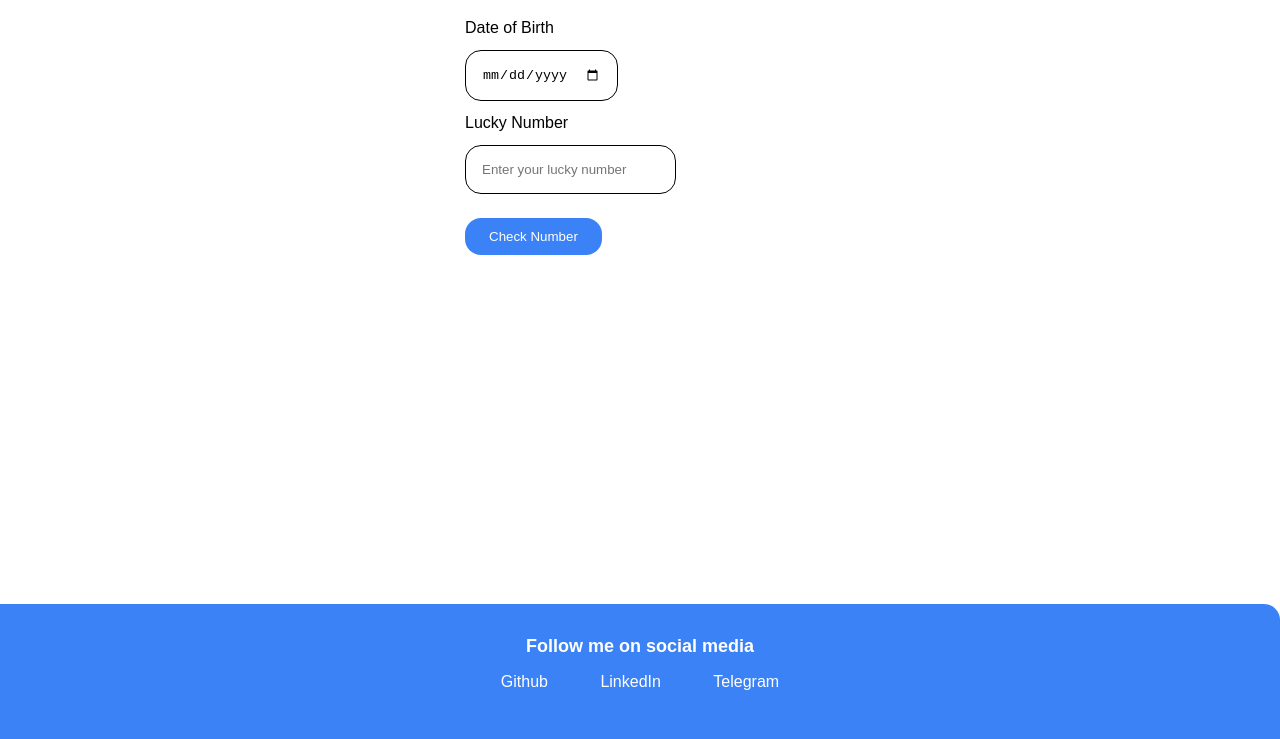
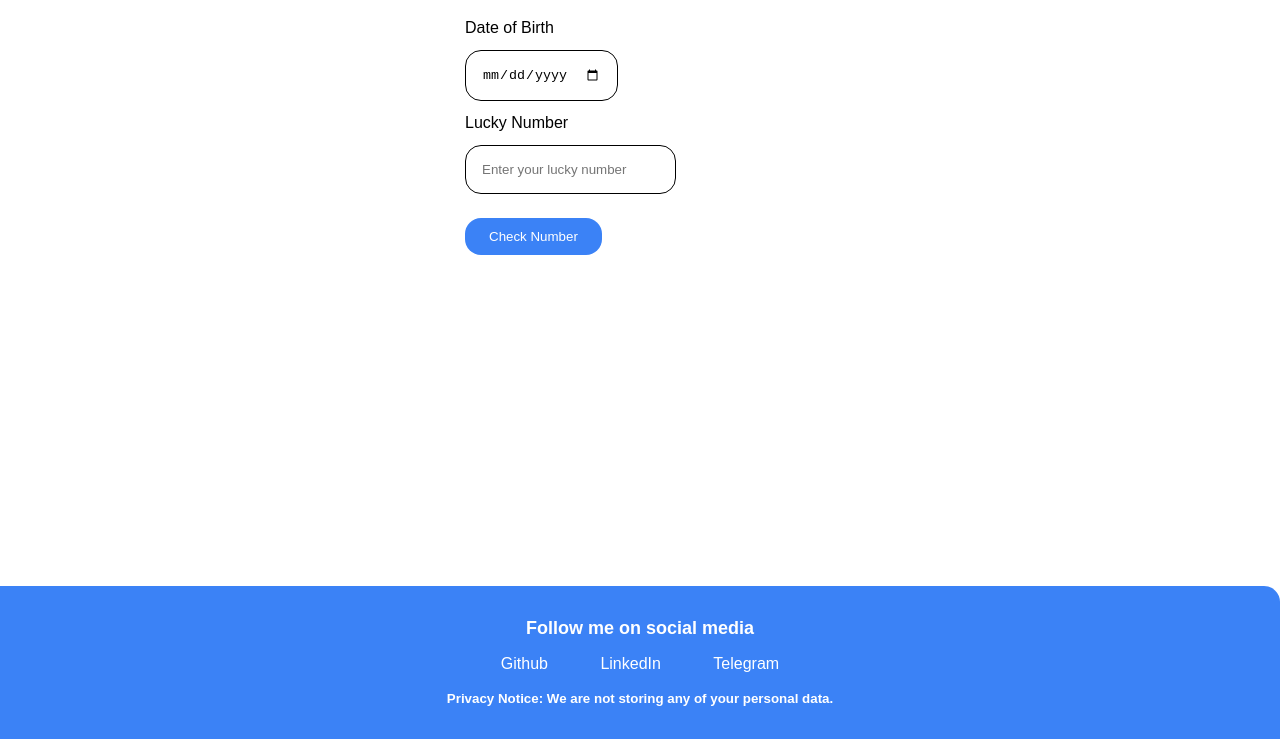
Before and after one commit to srinivas180/neog-mark-11, a plain HTML site: page index.html in a window 1280 px wide. Shown: the part 61-800 px from the top of the page. Drawn offline with Linux system fonts and the light colour scheme.

Commit message:
Added privacy notice

```diff
--- a/index.html
+++ b/index.html
@@ -38,6 +38,10 @@
             <li class="list-item-inline"><a class="link" href="/">LinkedIn</a></li>
             <li class="list-item-inline"><a class="link" href="/">Telegram</a></li>
         </ul>
+
+        <small>
+            <strong>Privacy Notice: We are not storing any of your personal data.</strong>
+        </small>
     </footer>
 </body>
 
```
